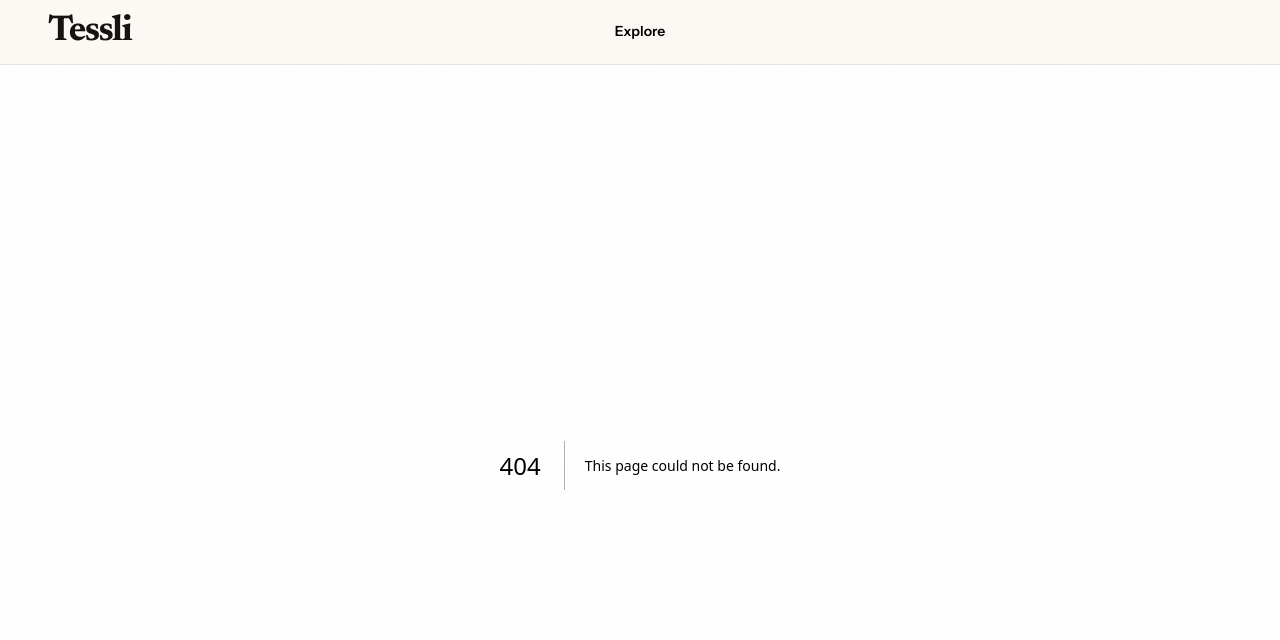
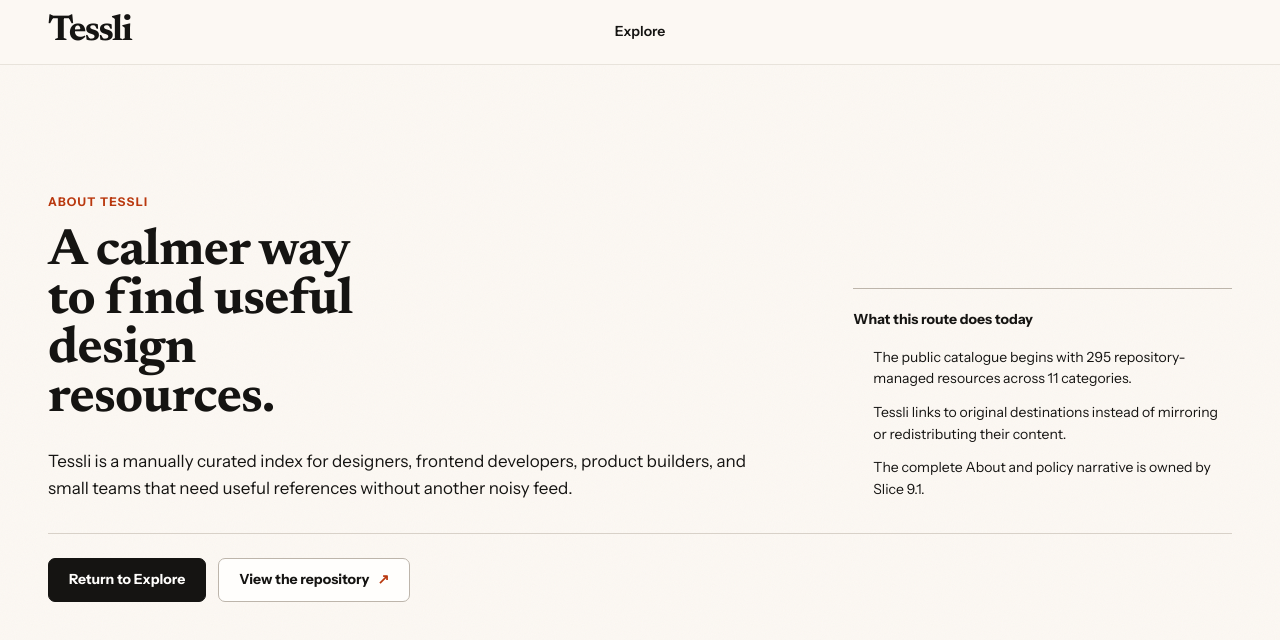
Before and after one commit to itsdeepaks/Mosaicary, a Next.js app in the folder web/: page /about in a window 1280 px wide. Before the commit this address had no page. Shown: the top 640 px of the page. Built offline with nearby package versions, Linux system fonts and the light colour scheme.

Commit message:
feat(routes): add about route shell

```diff
--- /dev/null
+++ b/web/app/about/page.tsx
@@ -0,0 +1,20 @@
+import { RoutePlaceholder } from "@/components/route-placeholder/route-placeholder";
+
+export const metadata = {
+  title: "About",
+};
+
+export default function AboutPage() {
+  return (
+    <RoutePlaceholder
+      eyebrow="About Tessli"
+      title="A calmer way to find useful design resources."
+      summary="Tessli is a manually curated index for designers, frontend developers, product builders, and small teams that need useful references without another noisy feed."
+      details={[
+        "The public catalogue begins with 295 repository-managed resources across 11 categories.",
+        "Tessli links to original destinations instead of mirroring or redistributing their content.",
+        "The complete About and policy narrative is owned by Slice 9.1.",
+      ]}
+    />
+  );
+}
```
